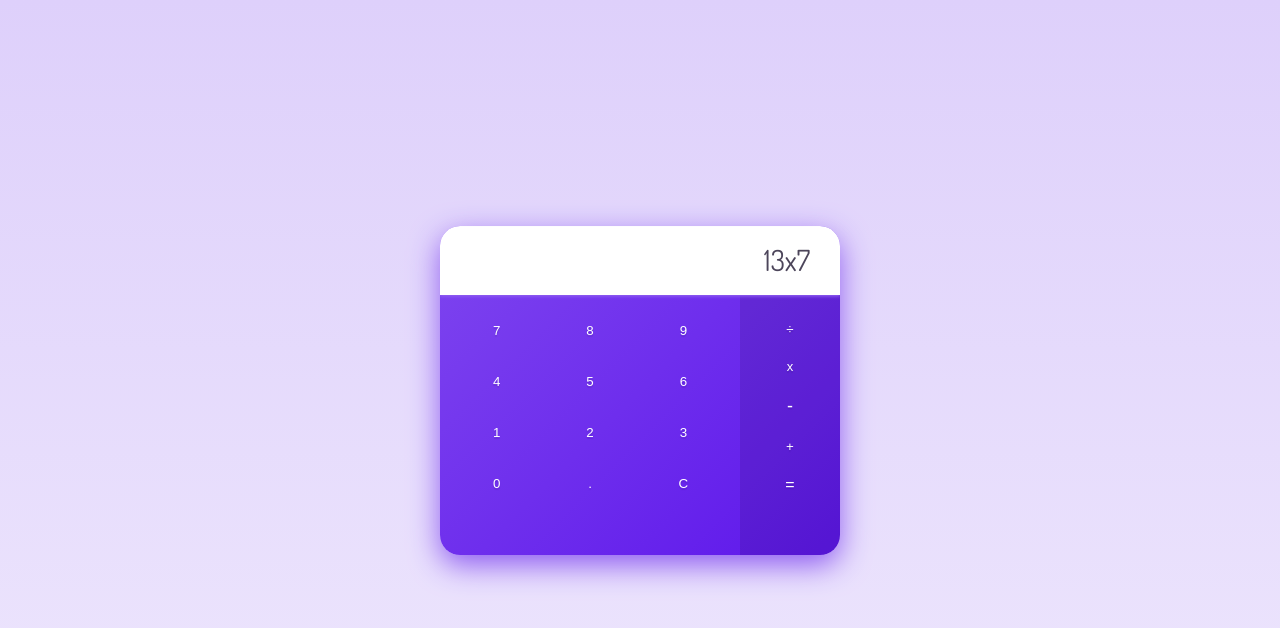
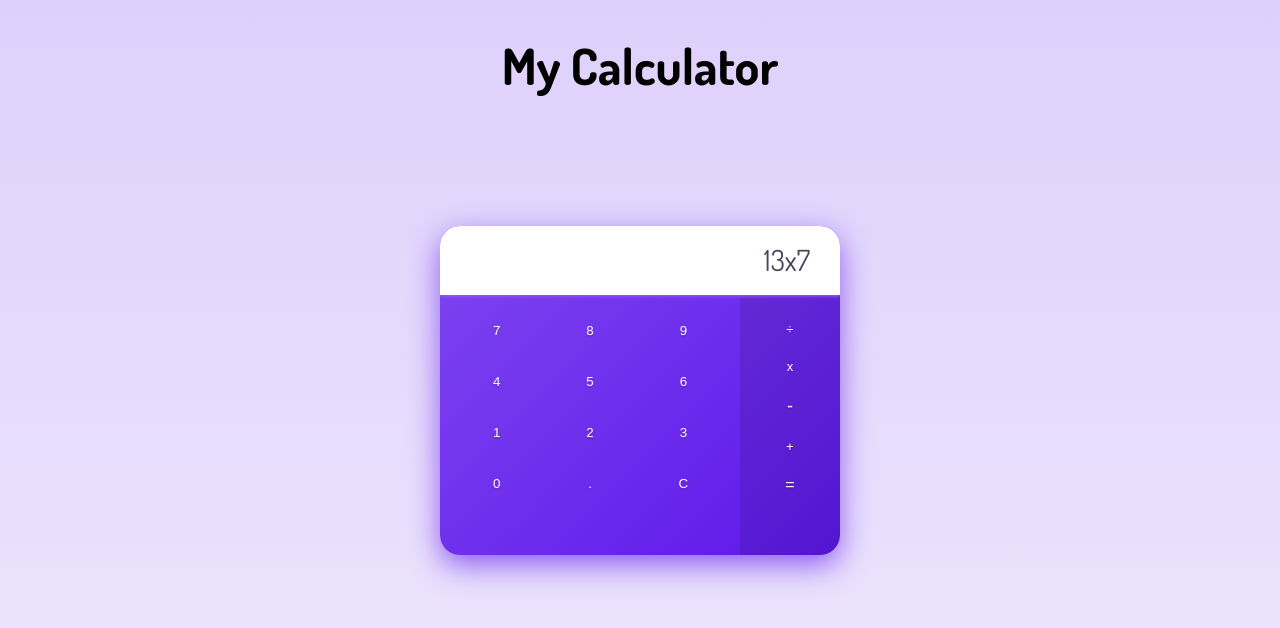
Before and after one commit to ChanakyaBNP/calculator, a plain HTML site: page index.html in a window 1280 px wide. Drawn offline with nearby package versions, Linux system fonts and the light colour scheme.

Commit message:
Update index.html

```diff
--- a/index.html
+++ b/index.html
@@ -13,6 +13,7 @@
     <title>Simple Calculator</title>
   </head>
   <body>
+    <h1>My Calculator</h1>
     <div class="calculator">
       <div class="screen">13x7</div>
       <div class="buttons">
```
